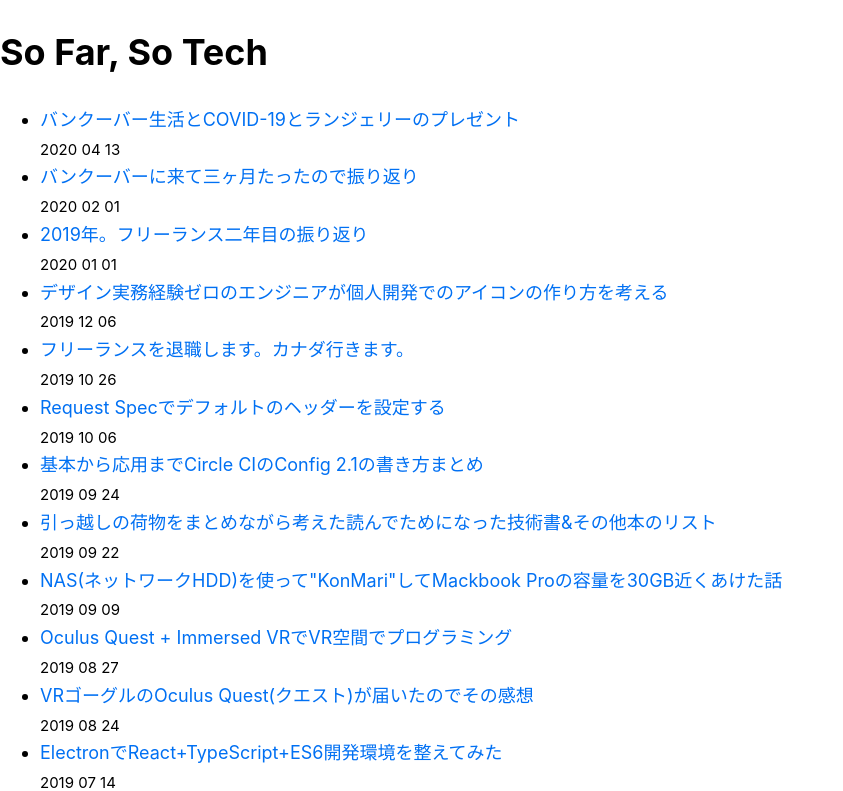
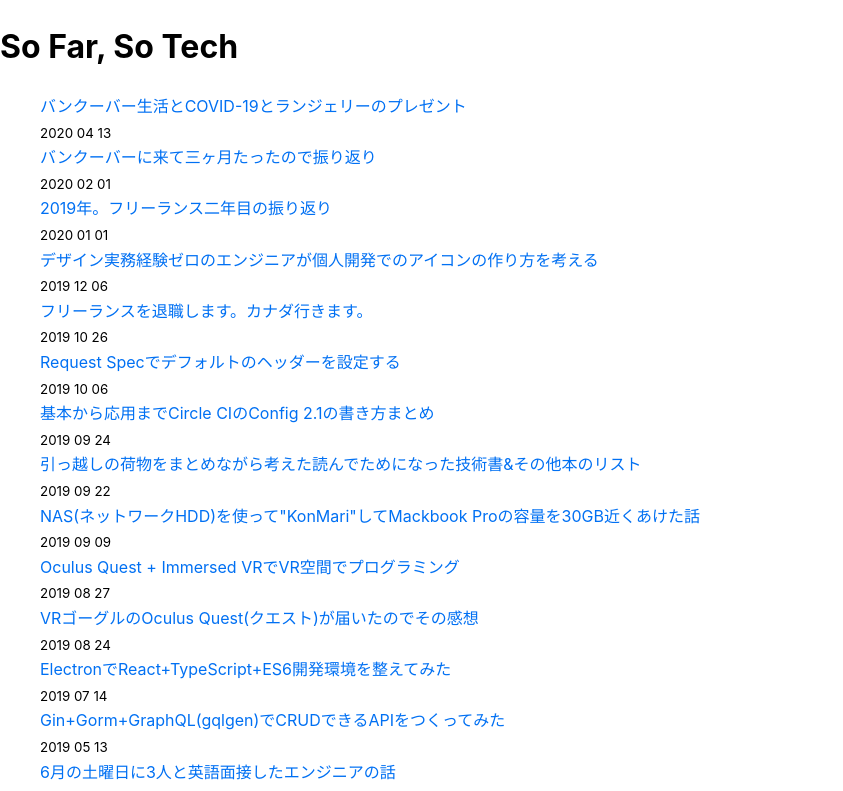
Before and after one commit to version-1/blog-v2.0, a Next.js app: page /en in a window 1280 px wide. Shown: the top 791 px of the page, without its empty margins (0-843 px from the left). Built offline with nearby package versions, Linux system fonts and the light colour scheme.

Commit message:
organize types

```diff
--- a/@types/index.d.ts
+++ b/@types/index.d.ts
@@ -6,6 +6,7 @@ type Post = {
   path: string
   content: string
   contentHtml: string
+  createdAt: string
   categories: string[]
   tags: string[]
 }
--- /dev/null
+++ b/src/components/atoms/Date.tsx
@@ -0,0 +1,13 @@
+import { useMemo } from 'react'
+import { parseISO, format } from 'date-fns'
+
+interface Props {
+  value: string
+}
+
+const DateComponent: React.FC<Props> = ({ value }) => {
+  const date = useMemo(() => parseISO(value), [value])
+  return <time dateTime={value}>{format(date, 'yyyy MM dd')}</time>
+}
+
+export default DateComponent
--- a/src/components/date.tsx
+++ /dev/null
@@ -1,6 +0,0 @@
-import { parseISO, format } from 'date-fns'
-
-export default function Date({ dateString }: { dateString: string }) {
-  const date = parseISO(dateString)
-  return <time dateTime={dateString}>{format(date, 'yyyy MM dd')}</time>
-}
--- a/src/components/templates/Home.tsx
+++ b/src/components/templates/Home.tsx
@@ -1,6 +1,6 @@
 import Layout from 'components/templates/Layout'
 import Link from 'next/link'
-import Date from 'components/date'
+import Date from 'components/atoms/Date'
 
 export default function Home({
   language = 'ja',
@@ -27,7 +27,7 @@ export default function Home({
               </Link>
               <br />
               <small>
-                <Date dateString={createdAt} />
+                <Date value={createdAt} />
               </small>
             </li>
           ))}
--- a/src/pages/en/index.tsx
+++ b/src/pages/en/index.tsx
@@ -2,26 +2,23 @@ import { GetStaticProps } from 'next'
 import Home from 'components/templates/Home'
 import { getSortedPostsData } from 'lib/posts'
 
-export default function Index({
-  language,
-  allPostsData
-}: {
+interface Props {
   language: Language
-  allPostsData: {
-    title: string
-    createdAt: string
-    slug: string
-  }[]
-}): JSX.Element {
-  return <Home language={language} posts={allPostsData} />
+  posts: Post[]
+}
+
+const Index: React.FC<Props> = ({ language, posts }) => {
+  return <Home language={language} posts={posts} />
 }
 
 export const getStaticProps: GetStaticProps = async () => {
-  const allPostsData = getSortedPostsData().slice(0, 30)
+  const posts = getSortedPostsData().slice(0, 30)
   return {
     props: {
       language: 'en',
-      allPostsData
+      posts
     }
   }
 }
+
+export default Index
--- a/src/pages/en/posts/[id].tsx
+++ b/src/pages/en/posts/[id].tsx
@@ -13,7 +13,7 @@ export const getStaticPaths: GetStaticPaths = async () => {
 }
 
 export const getStaticProps: GetStaticProps = async ({ params }) => {
-  const post = await getPostData(params.id as string)
+  const post = await getPostData(params?.id as string)
   return {
     props: {
       post
--- a/src/pages/ja/posts/[id].tsx
+++ b/src/pages/ja/posts/[id].tsx
@@ -13,7 +13,7 @@ export const getStaticPaths: GetStaticPaths = async () => {
 }
 
 export const getStaticProps: GetStaticProps = async ({ params }) => {
-  const post = await getPostData(params.id as string)
+  const post = await getPostData(params?.id as string)
   return {
     props: {
       post
--- a/src/styles/_base.sass
+++ b/src/styles/_base.sass
@@ -4,7 +4,7 @@ body
   margin: 0
   font-family: -apple-system, BlinkMacSystemFont, Segoe UI, Roboto, Oxygen, Ubuntu, Cantarell, Fira Sans, Droid Sans, Helvetica Neue, sans-serif
   line-height: 1.6
-  font-size: 18px
+  font-size: 16px
 
 *
   box-sizing: border-box
@@ -19,3 +19,8 @@ a:hover
 img
   max-width: 100%
   display: block
+
+ul
+  padding: none
+  margin: none
+  list-style-type: none
```
Also changed, not shown: src/components/templates/Post.tsx (+8 -12 lines), src/pages/ja/index.tsx (+11 -14 lines).
